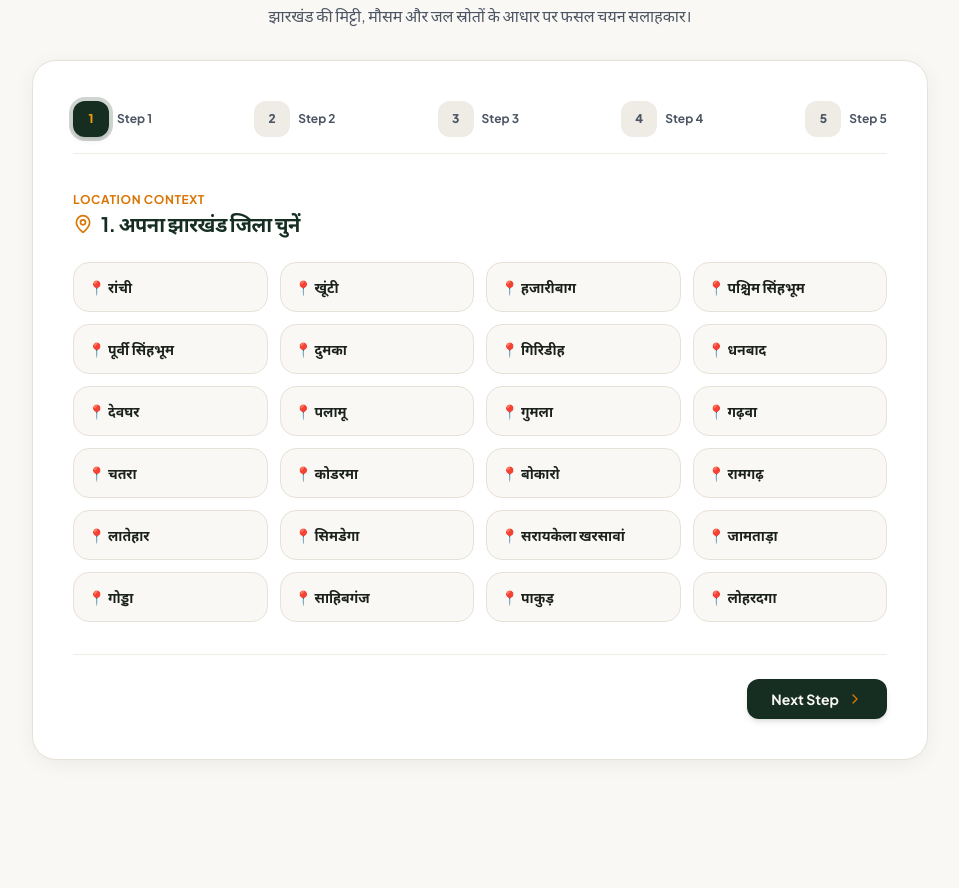
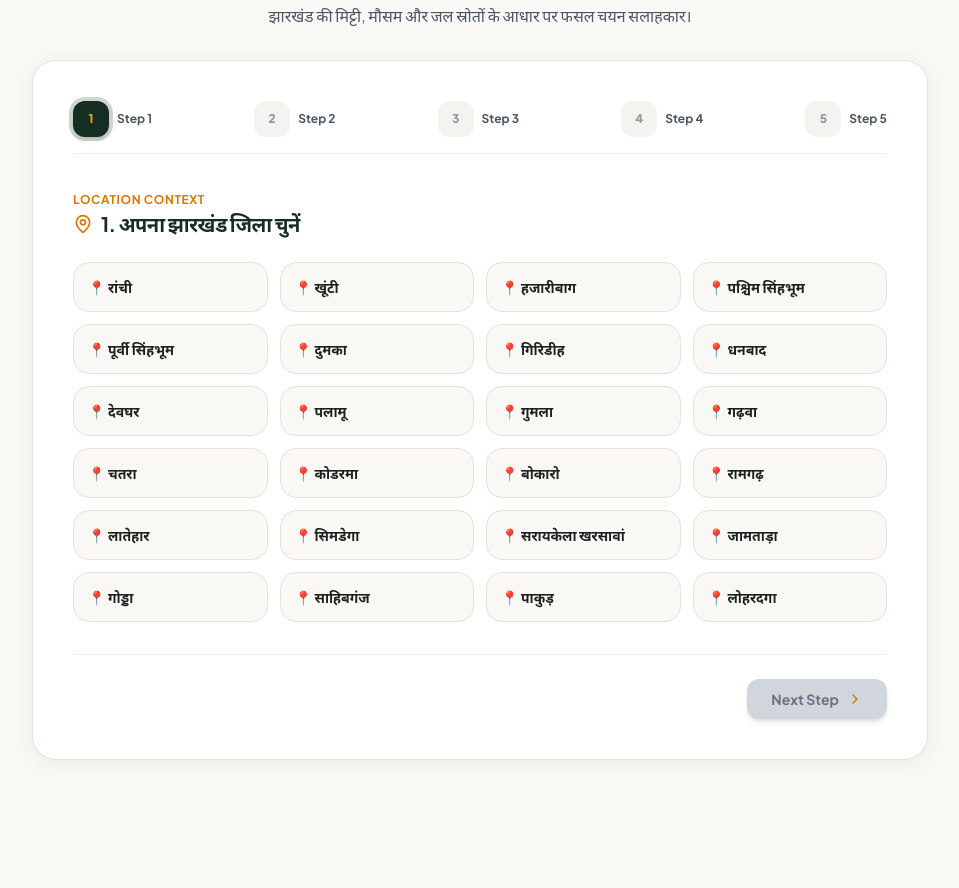
Before and after one commit to Yasinali123/ADISETU, a React (Vite) app: page / in a window 1280 px wide. Shown: the part 3504-4392 px from the top of the page, without its empty margins (160-1119 px from the left). Built offline with nearby package versions, Linux system fonts and the light colour scheme.

Commit message:
Fix crop advisor pre-selected options: clear defaults, add step validation

```diff
--- a/src/components/farmer/CropRecommendation.jsx
+++ b/src/components/farmer/CropRecommendation.jsx
@@ -8,14 +8,36 @@ export const CropRecommendation = () => {
   const { t } = useLanguage();
 
   const [step, setStep] = useState(1);
-  const [district, setDistrict] = useState('Khunti');
-  const [landSize, setLandSize] = useState('2.5 Acres');
-  const [water, setWater] = useState('Monsoon rainfed');
-  const [soil, setSoil] = useState('Red Clay (Tanr)');
-  const [season, setSeason] = useState('Kharif (Monsoon)');
+  const [district, setDistrict] = useState('');
+  const [landSize, setLandSize] = useState('');
+  const [water, setWater] = useState('');
+  const [soil, setSoil] = useState('');
+  const [season, setSeason] = useState('');
 
   const [loading, setLoading] = useState(false);
   const [recommendations, setRecommendations] = useState(null);
+  const [validationError, setValidationError] = useState('');
+
+  // Check if the current step has a selection
+  const isCurrentStepSelected = () => {
+    switch (step) {
+      case 1: return district !== '';
+      case 2: return landSize !== '';
+      case 3: return water !== '';
+      case 4: return soil !== '';
+      case 5: return season !== '';
+      default: return true;
+    }
+  };
+
+  const handleNextStep = () => {
+    if (!isCurrentStepSelected()) {
+      setValidationError('Please select an option before proceeding.');
+      return;
+    }
+    setValidationError('');
+    setStep(step + 1);
+  };
 
   const handleGenerate = async () => {
     setLoading(true);
@@ -58,13 +80,19 @@ export const CropRecommendation = () => {
             {[1, 2, 3, 4, 5].map((i) => (
               <div key={i} className="flex items-center gap-2">
                 <div
-                  onClick={() => setStep(i)}
-                  className={`w-9 h-9 rounded-xl flex items-center justify-center text-xs font-black cursor-pointer transition-all ${
+                  onClick={() => {
+                    // Only allow going back to already-completed steps
+                    if (i < step) {
+                      setValidationError('');
+                      setStep(i);
+                    }
+                  }}
+                  className={`w-9 h-9 rounded-xl flex items-center justify-center text-xs font-black transition-all ${
                     step === i
                       ? 'bg-forest text-harvest-amber ring-4 ring-forest/20 shadow-md'
                       : step > i
-                      ? 'bg-leaf text-paper'
-                      : 'bg-paper-muted text-charcoal-muted'
+                      ? 'bg-leaf text-paper cursor-pointer'
+                      : 'bg-paper-muted text-charcoal-muted cursor-not-allowed opacity-60'
                   }`}
                 >
                   {step > i ? <CheckCircle2 className="w-5 h-5" /> : i}
@@ -91,7 +119,7 @@ export const CropRecommendation = () => {
                 {t('districtOptions').map((d) => (
                   <button
                     key={d}
-                    onClick={() => setDistrict(d)}
+                    onClick={() => { setDistrict(d); setValidationError(''); }}
                     className={`p-3.5 rounded-2xl border text-sm font-bold text-left transition-all ${
                       district === d
                         ? 'bg-forest text-paper border-forest shadow-md'
@@ -117,7 +145,7 @@ export const CropRecommendation = () => {
                 {["1 Acre", "2.5 Acres", "5 Acres", "10+ Acres"].map((sz) => (
                   <button
                     key={sz}
-                    onClick={() => setLandSize(sz)}
+                    onClick={() => { setLandSize(sz); setValidationError(''); }}
                     className={`p-4 rounded-2xl border text-sm font-bold transition-all ${
                       landSize === sz
                         ? 'bg-forest text-paper border-forest shadow-md'
@@ -146,7 +174,7 @@ export const CropRecommendation = () => {
                 {t('waterOptions').map((w) => (
                   <button
                     key={w}
-                    onClick={() => setWater(w)}
+                    onClick={() => { setWater(w); setValidationError(''); }}
                     className={`p-4 rounded-2xl border text-sm font-bold text-left transition-all ${
                       water === w
                         ? 'bg-forest text-paper border-forest shadow-md'
@@ -175,7 +203,7 @@ export const CropRecommendation = () => {
                 {t('soilOptions').map((s) => (
                   <button
                     key={s}
-                    onClick={() => setSoil(s)}
+                    onClick={() => { setSoil(s); setValidationError(''); }}
                     className={`p-4 rounded-2xl border text-sm font-bold text-left transition-all ${
                       soil === s
                         ? 'bg-forest text-paper border-forest shadow-md'
@@ -204,7 +232,7 @@ export const CropRecommendation = () => {
                 {t('seasonOptions').map((sn) => (
                   <button
                     key={sn}
-                    onClick={() => setSeason(sn)}
+                    onClick={() => { setSeason(sn); setValidationError(''); }}
                     className={`p-4 rounded-2xl border text-sm font-bold text-center transition-all ${
                       season === sn
                         ? 'bg-forest text-paper border-forest shadow-md'
@@ -218,11 +246,18 @@ export const CropRecommendation = () => {
             </div>
           )}
 
+          {/* Validation Error */}
+          {validationError && (
+            <div className="text-red-600 bg-red-50 border border-red-200 rounded-xl px-4 py-2.5 text-sm font-semibold text-center animate-fadeIn">
+              ⚠️ {validationError}
+            </div>
+          )}
+
           {/* Navigation Controls */}
           <div className="flex items-center justify-between pt-6 border-t border-paper-muted">
             {step > 1 ? (
               <button
-                onClick={() => setStep(step - 1)}
+                onClick={() => { setValidationError(''); setStep(step - 1); }}
                 className="px-5 py-2.5 rounded-xl bg-paper border border-paper-dark text-forest font-bold text-sm"
               >
                 Back
@@ -231,16 +266,27 @@ export const CropRecommendation = () => {
 
             {step < 5 ? (
               <button
-                onClick={() => setStep(step + 1)}
-                className="px-6 py-2.5 rounded-xl bg-forest text-paper font-bold text-sm flex items-center gap-2 hover:bg-forest-light shadow-md"
+                onClick={handleNextStep}
+                disabled={!isCurrentStepSelected()}
+                className={`px-6 py-2.5 rounded-xl font-bold text-sm flex items-center gap-2 shadow-md transition-all ${
+                  isCurrentStepSelected()
+                    ? 'bg-forest text-paper hover:bg-forest-light'
+                    : 'bg-gray-300 text-gray-500 cursor-not-allowed'
+                }`}
               >
                 <span>Next Step</span>
                 <ChevronRight className="w-4 h-4 text-harvest" />
               </button>
             ) : (
               <button
-                onClick={handleGenerate}
-                disabled={loading}
+                onClick={() => {
+                  if (!isCurrentStepSelected()) {
+                    setValidationError('Please select an option before proceeding.');
+                    return;
+                  }
+                  handleGenerate();
+                }}
+                disabled={loading || !isCurrentStepSelected()}
                 className="px-8 py-3.5 rounded-2xl bg-harvest hover:bg-harvest-amber text-forest-dark font-black text-sm shadow-glow-harvest flex items-center gap-2 transition-all hover:scale-105"
               >
                 {loading ? (
@@ -275,6 +321,12 @@ export const CropRecommendation = () => {
               onClick={() => {
                 setRecommendations(null);
                 setStep(1);
+                setDistrict('');
+                setLandSize('');
+                setWater('');
+                setSoil('');
+                setSeason('');
+                setValidationError('');
               }}
               className="px-4 py-2 rounded-xl bg-paper border border-paper-dark text-xs font-bold text-forest hover:bg-paper-muted"
             >
```
